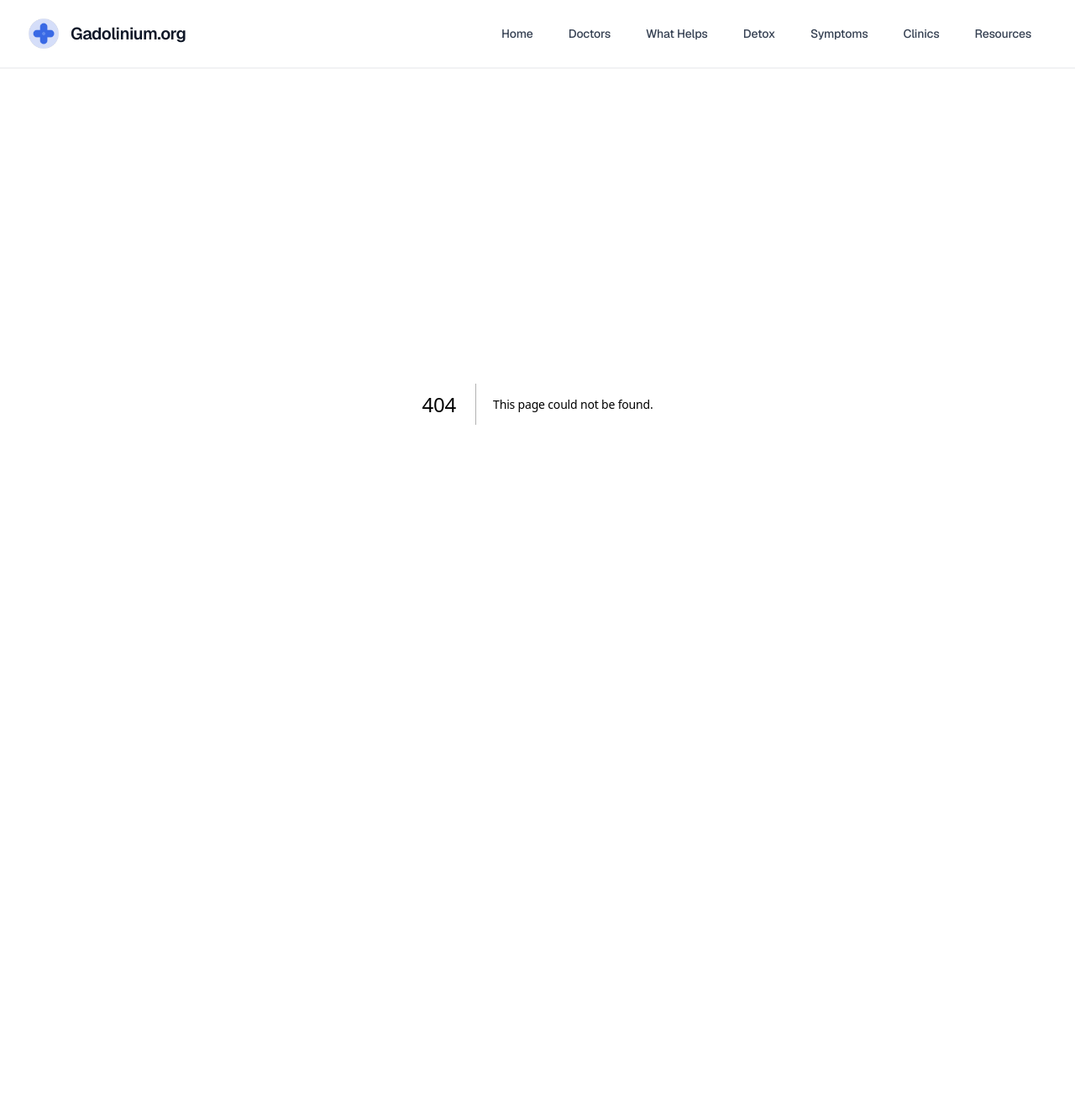
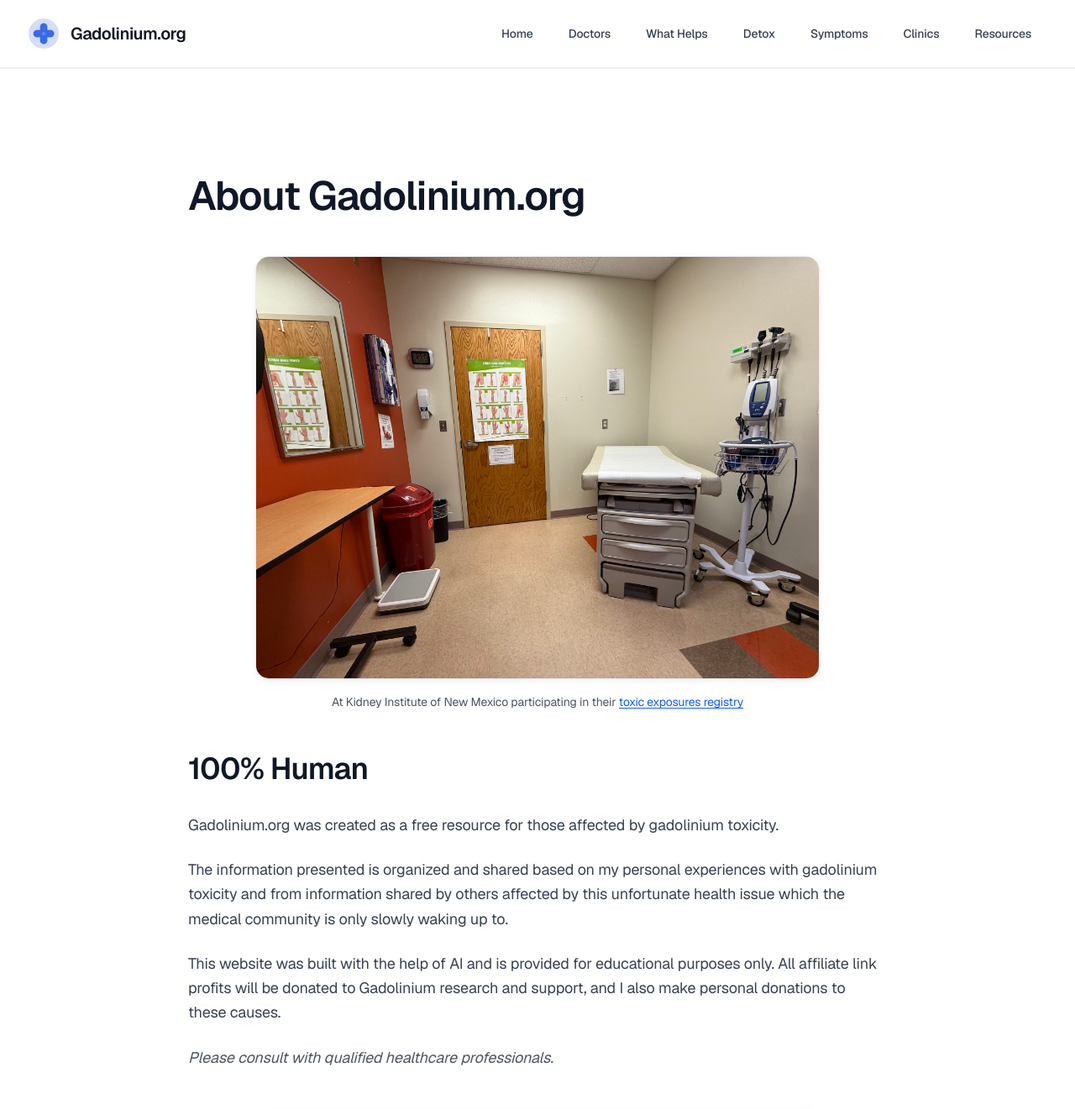
Before and after one commit to helloivanco/gadolinium.org, a Next.js app: page /about in a window 1280 px wide. Before the commit this address had no page. Shown: the top 1321 px of the page at 84% size. Before the commit the page ends 881 px from the top, so only its background shows below. Built offline with nearby package versions, Linux system fonts and the light colour scheme.

Commit message:
Add About link to Footer component for enhanced user navigation and information accessibility.

```diff
--- /dev/null
+++ b/app/about/page.tsx
@@ -0,0 +1,128 @@
+import Footer from '@/components/Footer';
+import StructuredData from '@/components/StructuredData';
+import type { Metadata } from 'next';
+import Image from 'next/image';
+import Link from 'next/link';
+
+export const metadata: Metadata = {
+  title: 'About Gadolinium.org',
+  description:
+    'Learn about Gadolinium.org and our mission to provide information and support for those affected by gadolinium toxicity.',
+  keywords: [
+    'about gadolinium.org',
+    'gadolinium toxicity information',
+    'gadolinium support',
+    'gadolinium resources',
+  ],
+  openGraph: {
+    title: 'About Gadolinium.org',
+    description:
+      'Learn about Gadolinium.org and our mission to provide information and support for those affected by gadolinium toxicity.',
+    url: 'https://gadolinium.org/about',
+    type: 'website',
+  },
+  twitter: {
+    card: 'summary',
+    title: 'About Gadolinium.org',
+    description:
+      'Learn about Gadolinium.org and our mission to provide information and support for those affected by gadolinium toxicity.',
+  },
+  alternates: {
+    canonical: 'https://gadolinium.org/about',
+  },
+};
+
+const AboutPage = () => {
+  return (
+    <>
+      <StructuredData
+        pathname='/about'
+        pageTitle='About Gadolinium.org'
+        pageDescription='Learn about Gadolinium.org and our mission to provide information and support for those affected by gadolinium toxicity.'
+      />
+      <div className='min-h-screen bg-white'>
+        <main
+          id='main-content'
+          className='max-w-4xl mx-auto px-6 sm:px-8 py-24 md:py-32'
+          role='main'
+          aria-label='Main content'>
+          <div className='space-y-8'>
+            <h1 className='text-4xl md:text-5xl font-semibold text-gray-900 mb-12 tracking-tight'>
+              About Gadolinium.org
+            </h1>
+
+            {/* Doctor Visit Image */}
+            <div className='mb-12'>
+              <div className='relative w-full max-w-2xl mx-auto aspect-[4/3] rounded-2xl overflow-hidden border border-gray-200/80 shadow-[0_2px_8px_rgba(0,0,0,0.06)]'>
+                <Image
+                  src='/dr_visit.jpg'
+                  alt='At Kidney Institute of New Mexico participating in their toxic exposures registry'
+                  fill
+                  className='object-cover'
+                  sizes='(max-width: 768px) 100vw, 800px'
+                />
+              </div>
+              <p className='text-sm text-gray-600 text-center mt-4 max-w-2xl mx-auto leading-relaxed'>
+                At Kidney Institute of New Mexico participating in their{' '}
+                <Link
+                  href='/gadregistry.jpg'
+                  target='_blank'
+                  rel='noopener noreferrer'
+                  className='text-blue-600 hover:text-blue-700 underline underline-offset-2 transition-colors duration-200'>
+                  toxic exposures registry
+                </Link>
+              </p>
+            </div>
+
+            {/* 100% Human Heading */}
+            <h2 className='text-3xl md:text-4xl font-semibold text-gray-900 mb-8 tracking-tight'>
+              100% Human
+            </h2>
+
+            {/* Main Content */}
+            <div className='text-gray-700 leading-relaxed space-y-6 text-lg'>
+              <p>
+                Gadolinium.org was created as a free resource for those affected
+                by gadolinium toxicity.
+              </p>
+
+              <p>
+                The information presented is organized and shared based on my
+                personal experiences with gadolinium toxicity and from
+                information shared by others affected by this unfortunate health
+                issue which the medical community is only slowly waking up to.
+              </p>
+
+              <p>
+                This website was built with the help of AI and is provided for
+                educational purposes only. All affiliate link profits will be
+                donated to Gadolinium research and support, and I also make
+                personal donations to these causes.
+              </p>
+
+              <p className='text-gray-600 italic'>
+                Please consult with qualified healthcare professionals.
+              </p>
+            </div>
+
+            {/* Donation Image */}
+            <div className='mt-12'>
+              <div className='relative w-full max-w-2xl mx-auto aspect-[4/3] rounded-2xl overflow-hidden border border-gray-200/80 shadow-[0_2px_8px_rgba(0,0,0,0.06)]'>
+                <Image
+                  src='/donation.png'
+                  alt='Donation thank you card'
+                  fill
+                  className='object-cover'
+                  sizes='(max-width: 768px) 100vw, 800px'
+                />
+              </div>
+            </div>
+          </div>
+        </main>
+        <Footer />
+      </div>
+    </>
+  );
+};
+
+export default AboutPage;
--- a/components/Footer.tsx
+++ b/components/Footer.tsx
@@ -1,3 +1,5 @@
+import Link from 'next/link';
+
 const Footer = () => {
   return (
     <footer
@@ -16,6 +18,13 @@ const Footer = () => {
             For educational purposes only. Please consult with qualified
             healthcare professionals.
           </p>
+          <div className='mb-8'>
+            <Link
+              href='/about'
+              className='text-gray-600 hover:text-gray-900 text-sm md:text-base transition-colors duration-200 underline underline-offset-4'>
+              About Gadolinium.org
+            </Link>
+          </div>
           <div className='space-y-3'>
             <p className='text-gray-500 text-xs md:text-sm'>
               © {new Date().getFullYear()} Gadolinium.org. All rights reserved.
```
Also changed, not shown: public/donation.png (added), public/dr_visit.jpg (added).
